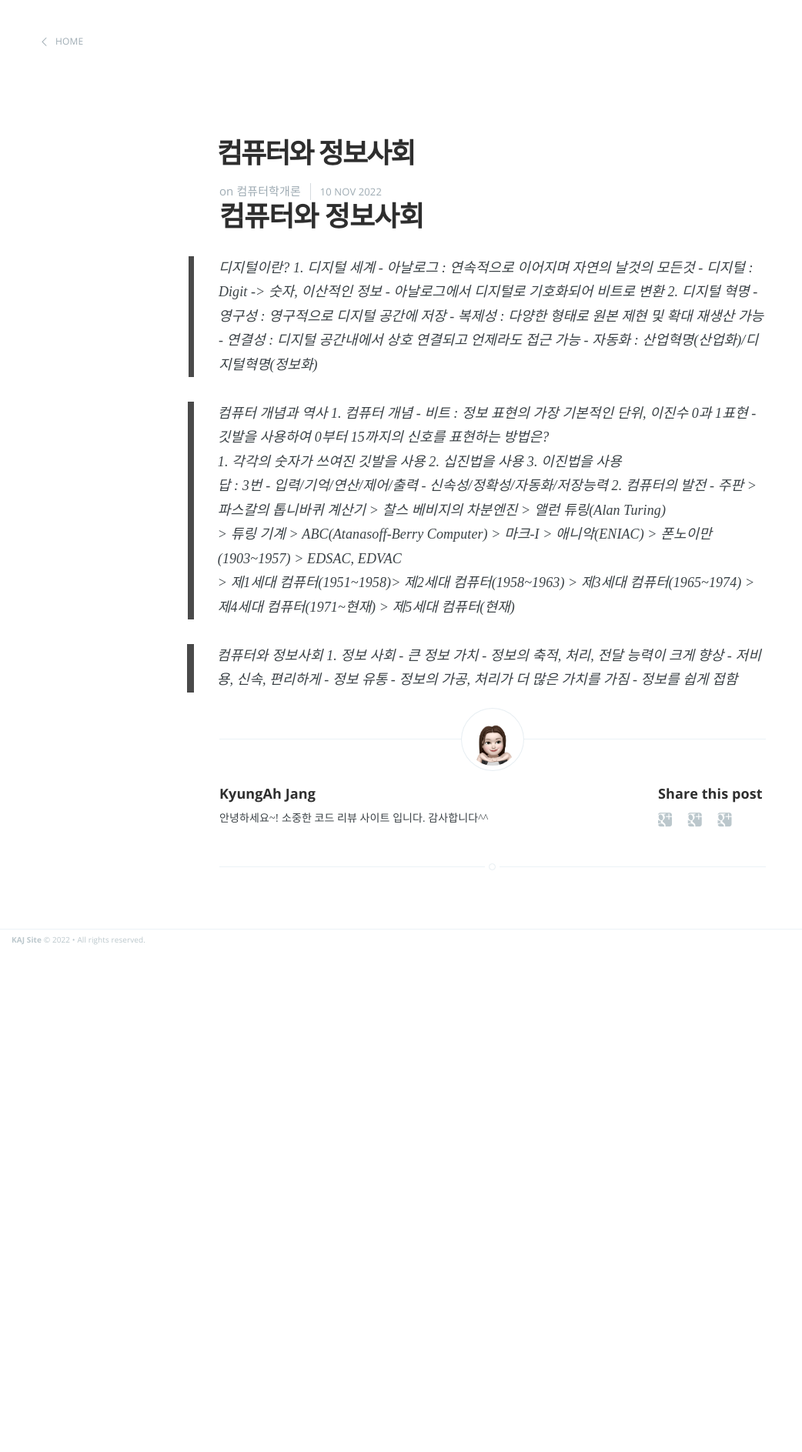
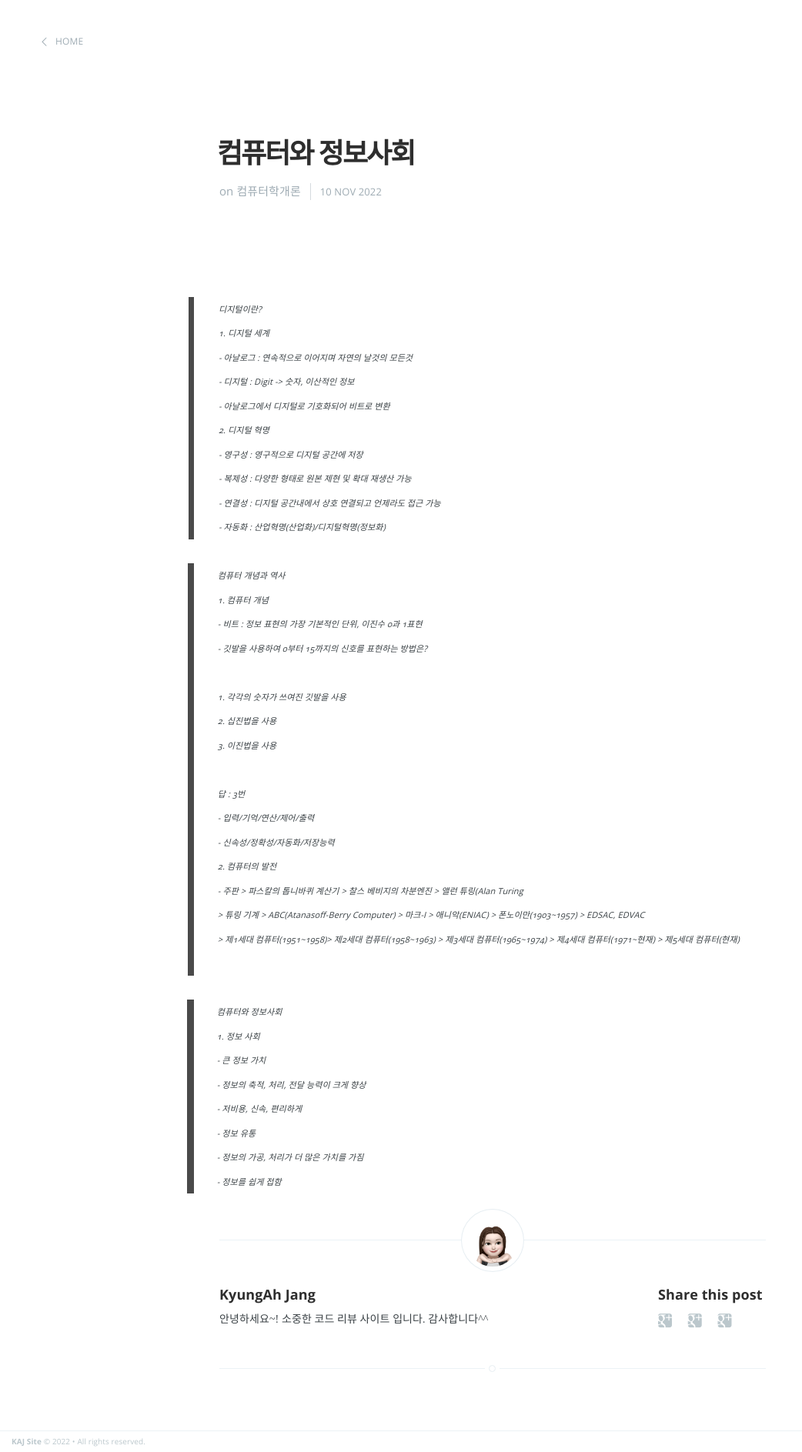
Before and after one commit to kajang93/kajang93.github.io, a Jekyll site: the page built from _posts/2022-11-09-2.markdown, in a window 1280 px wide. Shown: the whole page at 77% size, without its empty margins (0-1042 px from the left). Built offline with Jekyll 4.4.1, drawn with Linux system fonts in a browser that asks for light colours; before the commit the page ends 1236 px from its top, so only the background shows below that.

Commit message:
커밋40

```diff
--- a/_posts/2022-11-09-2.markdown
+++ b/_posts/2022-11-09-2.markdown
@@ -4,43 +4,45 @@ title:  "컴퓨터와 정보사회"
 date:   2022-11-10 13:50:00
 categories: 컴퓨터학개론
 ---
+<br>
+<br>
+<br>
 
-## 컴퓨터와 정보사회
-> 디지털이란?
-    1. 디지털 세계
-        - 아날로그 : 연속적으로 이어지며 자연의 날것의 모든것
-        - 디지털 : Digit -> 숫자, 이산적인 정보
-        - 아날로그에서 디지털로 기호화되어 비트로 변환
-    2. 디지털 혁명
-        - 영구성 : 영구적으로 디지털 공간에 저장
-        - 복제성 : 다양한 형태로 원본 제현 및 확대 재생산 가능
-        - 연결성 : 디지털 공간내에서 상호 연결되고 언제라도 접근 가능
-        - 자동화 : 산업혁명(산업화)/디지털혁명(정보화)
+> 디지털이란?<br>
+    1. 디지털 세계<br>
+        - 아날로그 : 연속적으로 이어지며 자연의 날것의 모든것<br>
+        - 디지털 : Digit -> 숫자, 이산적인 정보<br>
+        - 아날로그에서 디지털로 기호화되어 비트로 변환<br>
+    2. 디지털 혁명<br>
+        - 영구성 : 영구적으로 디지털 공간에 저장<br>
+        - 복제성 : 다양한 형태로 원본 제현 및 확대 재생산 가능<br>
+        - 연결성 : 디지털 공간내에서 상호 연결되고 언제라도 접근 가능 <br>
+        - 자동화 : 산업혁명(산업화)/디지털혁명(정보화)<br>
 
->> 컴퓨터 개념과 역사
-    1. 컴퓨터 개념
-        - 비트 : 정보 표현의 가장 기본적인 단위, 이진수 0과 1표현
-        - 깃발을 사용하여 0부터 15까지의 신호를 표현하는 방법은?
+>> 컴퓨터 개념과 역사<br>
+    1. 컴퓨터 개념<br>
+        - 비트 : 정보 표현의 가장 기본적인 단위, 이진수 0과 1표현<br>
+        - 깃발을 사용하여 0부터 15까지의 신호를 표현하는 방법은?<br>
           <br>
-          1. 각각의 숫자가 쓰여진 깃발을 사용
-          2. 십진법을 사용
-          3. 이진법을 사용
+          1. 각각의 숫자가 쓰여진 깃발을 사용 <br>
+          2. 십진법을 사용 <br>
+          3. 이진법을 사용<br>
           <br>
-          답 : 3번
-        - 입력/기억/연산/제어/출력
-        - 신속성/정확성/자동화/저장능력
-    2. 컴퓨터의 발전
-        - 주판 > 파스칼의 톱니바퀴 계산기 > 찰스 베비지의 차분엔진 > 앨런 튜링(Alan Turing)
+          답 : 3번<br>
+        - 입력/기억/연산/제어/출력<br>
+        - 신속성/정확성/자동화/저장능력<br>
+    2. 컴퓨터의 발전<br>
+        - 주판 > 파스칼의 톱니바퀴 계산기 > 찰스 베비지의 차분엔진 > 앨런 튜링(Alan Turing
         <br>
         > 튜링 기계 > ABC(Atanasoff-Berry Computer) > 마크-I > 애니악(ENIAC) > 폰노이만(1903~1957) > EDSAC, EDVAC
         <br>
-        > 제1세대 컴퓨터(1951~1958)> 제2세대 컴퓨터(1958~1963) > 제3세대 컴퓨터(1965~1974) > 제4세대 컴퓨터(1971~현재) > 제5세대 컴퓨터(현재)
+        > 제1세대 컴퓨터(1951~1958)> 제2세대 컴퓨터(1958~1963) > 제3세대 컴퓨터(1965~1974) > 제4세대 컴퓨터(1971~현재) > 제5세대 컴퓨터(현재)<br><br>
 
->>> 컴퓨터와 정보사회
-    1. 정보 사회
-        - 큰 정보 가치
-        - 정보의 축적, 처리, 전달 능력이 크게 향상
-        - 저비용, 신속, 편리하게
-        - 정보 유통
-        - 정보의 가공, 처리가 더 많은 가치를 가짐
-        - 정보를 쉽게 접함
+>>> 컴퓨터와 정보사회<br>
+    1. 정보 사회<br>
+        - 큰 정보 가치<br>
+        - 정보의 축적, 처리, 전달 능력이 크게 향상<br>
+        - 저비용, 신속, 편리하게<br>
+        - 정보 유통<br>
+        - 정보의 가공, 처리가 더 많은 가치를 가짐<br>
+        - 정보를 쉽게 접함<br>
--- a/_posts/2022-11-09-3.markdown
+++ b/_posts/2022-11-09-3.markdown
@@ -6,7 +6,6 @@ categories: 컴퓨터학개론
 ---
 
 
-## 정보의 표현
 > 문자와 그림의 표현
 
 >> 숫자 데이터 표현(정수)
--- a/assets/css/screen.css
+++ b/assets/css/screen.css
@@ -308,6 +308,8 @@ blockquote {
 
 blockquote p {
     margin: 0.8em 0;
+    FONT-SIZE: 11px;
+    font-family: 'Open Sans';
     font-style: italic;
 }
 
```
